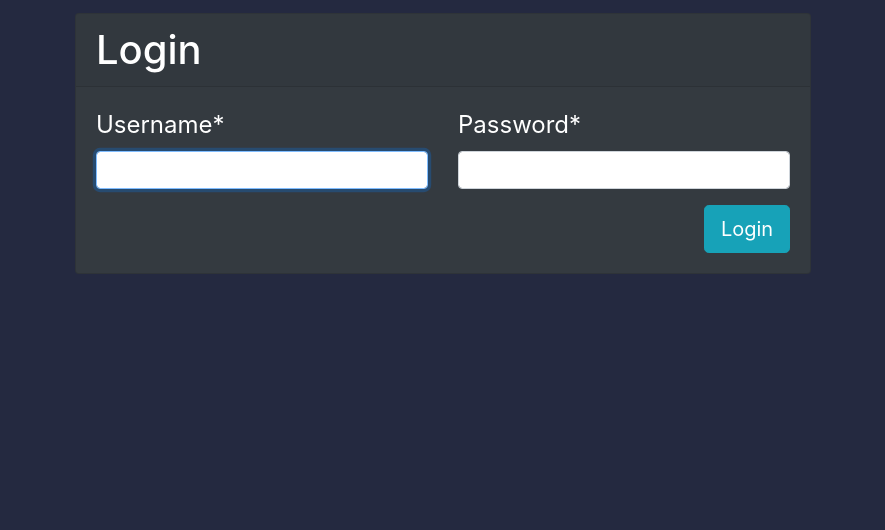
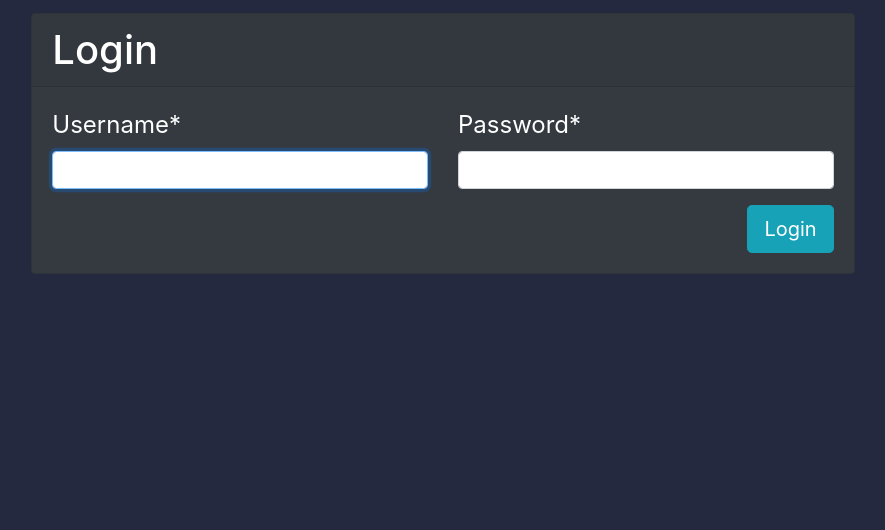
Before and after one commit to shaiene-industries/Loop, a Django app: page /posts/accounts/login/ in a window 1280 px wide. Shown: the part 56-586 px from the top of the page, without its empty margins (197-1082 px from the left). Run offline with Django 3.2, Linux system fonts and the light colour scheme; some libraries are stand-ins or nearby versions.

Commit message:
Minor change

```diff
--- a/templates/base/base.html
+++ b/templates/base/base.html
@@ -43,7 +43,7 @@
         <!-- Main -->
         <div class="container-fluid">
             <div class="row justify-content-center">
-                <div class="col-sm-">
+                <div class="col-sm-8">
         {% block content %}
 
         {% endblock %}
```
